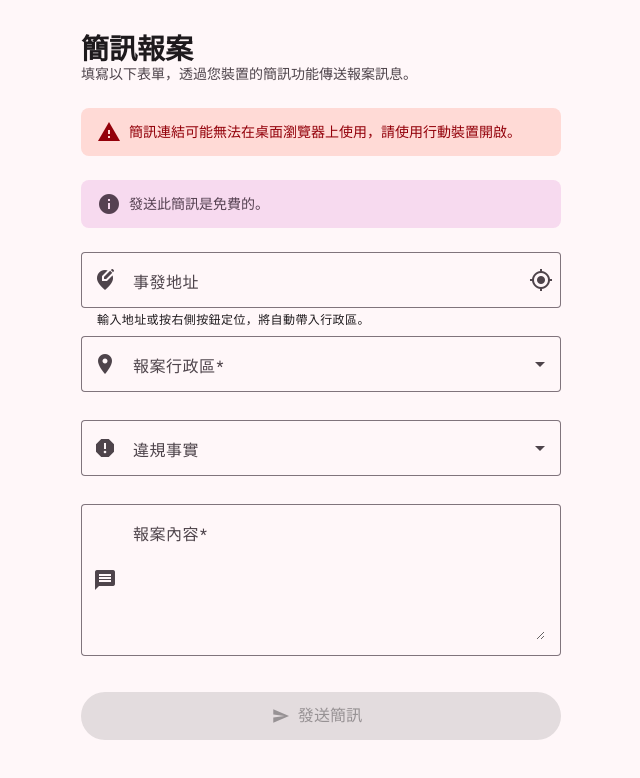
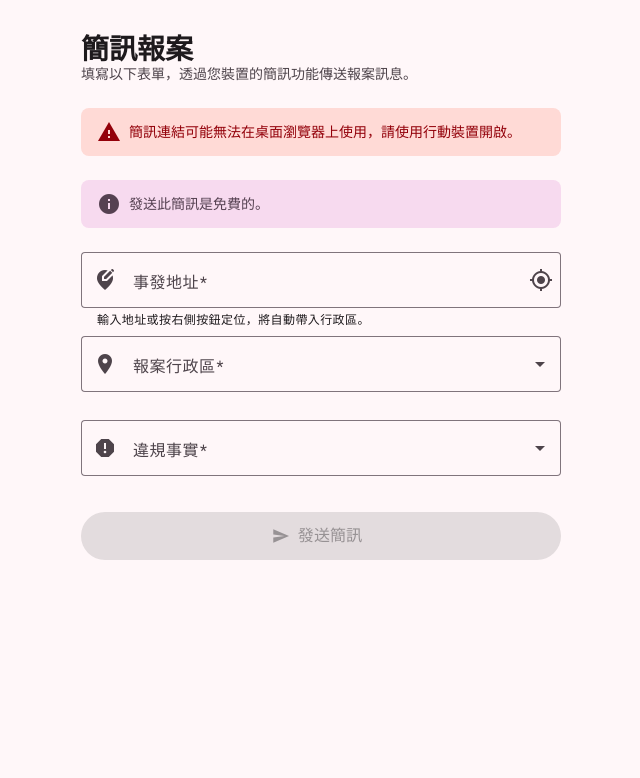
Before and after one commit to Willseed/report-via-mobile, an Angular app: page /#/ in a window 1280 px wide. Shown: the top 778 px of the page, without its empty margins (319-959 px from the left). Built offline with nearby package versions, Linux system fonts and the light colour scheme.

Commit message:
feat(sms-form): 新增地址及違規事實的必填驗證，更新簡訊預覽邏輯

```diff
--- a/src/app/sms-form/sms-form.html
+++ b/src/app/sms-form/sms-form.html
@@ -25,6 +25,9 @@
         <mat-icon>{{ isLocating() ? 'hourglass_top' : 'my_location' }}</mat-icon>
       </button>
       <mat-hint>輸入地址或按右側按鈕定位，將自動帶入行政區。</mat-hint>
+      @if (smsForm.controls.address.hasError('required')) {
+        <mat-error>請輸入事發地址。</mat-error>
+      }
     </mat-form-field>
 
     @if (locationError()) {
@@ -53,32 +56,21 @@
 
     <mat-form-field appearance="outline">
       <mat-label>違規事實</mat-label>
-      <mat-select formControlName="violation" (selectionChange)="onViolationChange()">
+      <mat-select formControlName="violation">
         @for (type of violationTypes; track type) {
           <mat-option [value]="type">{{ type }}</mat-option>
         }
       </mat-select>
       <mat-icon matPrefix>report</mat-icon>
-    </mat-form-field>
-
-    <mat-form-field appearance="outline">
-      <mat-label>報案內容</mat-label>
-      <textarea
-        matInput
-        formControlName="message"
-        rows="5"
-        placeholder="請輸入報案內容..."
-      ></textarea>
-      <mat-icon matPrefix>message</mat-icon>
-      @if (smsForm.controls.message.hasError('required')) {
-        <mat-error>請輸入報案內容。</mat-error>
+      @if (smsForm.controls.violation.hasError('required')) {
+        <mat-error>請選擇違規事實。</mat-error>
       }
     </mat-form-field>
 
-    @if (smsForm.controls.message.value) {
+    @if (composedMessage) {
       <div class="sms-preview">
         <div class="sms-preview-header">簡訊預覽</div>
-        <div class="sms-bubble">{{ smsForm.controls.message.value }}</div>
+        <div class="sms-bubble">{{ composedMessage }}</div>
       </div>
     }
 
--- a/src/app/sms-form/sms-form.ts
+++ b/src/app/sms-form/sms-form.ts
@@ -36,25 +36,24 @@ export class SmsForm {
   protected violationTypes = VIOLATION_TYPES;
 
   protected smsForm = this.fb.group({
-    address: [''],
+    address: ['', [Validators.required]],
     district: [null as PoliceStation | null, [Validators.required]],
-    violation: [''],
-    message: ['', [Validators.required]],
+    violation: ['', [Validators.required]],
   });
 
   protected get selectedStation(): PoliceStation | null {
     return this.smsForm.controls.district.value;
   }
 
+  protected get composedMessage(): string {
+    const address = this.smsForm.controls.address.value ?? '';
+    const violation = this.smsForm.controls.violation.value ?? '';
+    if (!address || !violation) return '';
+    return `${address}${violation}，請派員處理`;
+  }
+
   protected compareStations(a: PoliceStation | null, b: PoliceStation | null): boolean {
     return a?.district === b?.district;
-  }
-
-  protected onViolationChange(): void {
-    const violation = this.smsForm.controls.violation.value;
-    if (violation) {
-      this.smsForm.controls.message.setValue(violation);
-    }
   }
 
   protected onAddressInput(): void {
@@ -85,8 +84,7 @@ export class SmsForm {
     }
 
     const station = this.smsForm.controls.district.value!;
-    const message = this.smsForm.controls.message.value!;
-    const link = this.smsService.generateSmsLink(station.phoneNumber, message);
+    const link = this.smsService.generateSmsLink(station.phoneNumber, this.composedMessage);
     window.location.href = link;
   }
 
```
Also changed, not shown: 1 other file (tests, documents, lock files or other folders).
